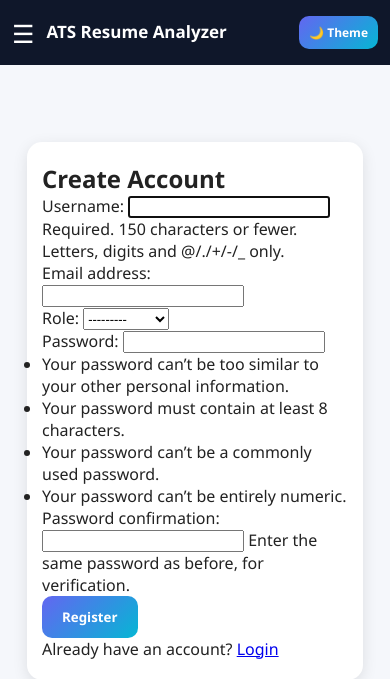
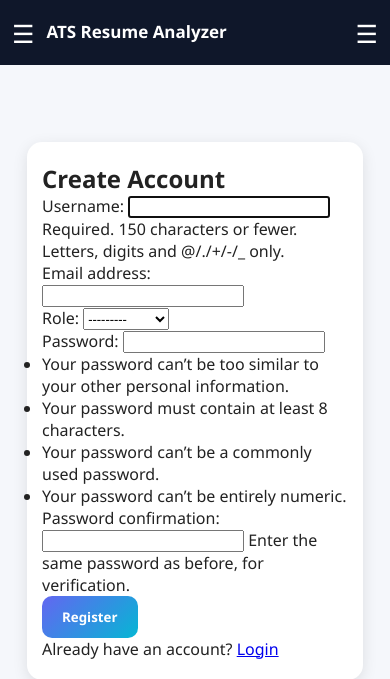
Before and after one commit to siddheshjadhav331-sys/ATS_Resume-Analyzer, a Django app: page /register/ in a window 390 px wide. Shown: the top 679 px of the page. Run offline with Django 5.2, Linux system fonts and the light colour scheme.

Commit message:
Fix mobile menu and theme toggle

```diff
--- a/templates/includes/navbar.html
+++ b/templates/includes/navbar.html
@@ -17,12 +17,12 @@
         {% endif %}
 
         <button
-            id="themeToggle"
-            class="btn theme-btn"
-            type="button"
-        >
-            🌙 Theme
-        </button>
+    class="menu-toggle"
+    id="menuToggle"
+    type="button"
+>
+    ☰
+</button>
 
     </div>
 
--- a/templates/layouts/base.html
+++ b/templates/layouts/base.html
@@ -39,6 +39,12 @@
         {% include 'includes/footer.html' %}
 
     <script>
+        document.addEventListener("DOMContentLoaded", function () {
+
+            /* =========================
+               HAMBURGER MENU
+            ========================= */
+
             const menuToggle = document.getElementById("menuToggle");
             const sidebar = document.getElementById("sidebar");
             const sidebarOverlay = document.getElementById("sidebarOverlay");
@@ -64,6 +70,23 @@
                     });
                 });
             }
+
+
+            /* =========================
+               DARK MODE
+            ========================= */
+
+            const themeToggle = document.getElementById("themeToggle");
+
+            if (themeToggle) {
+
+                themeToggle.addEventListener("click", function () {
+                    document.body.classList.toggle("dark");
+                });
+
+            }
+
+        });
     </script>
 
     {% block extra_js %}
```
Lines whose indentation alone changed are shown as unchanged.
